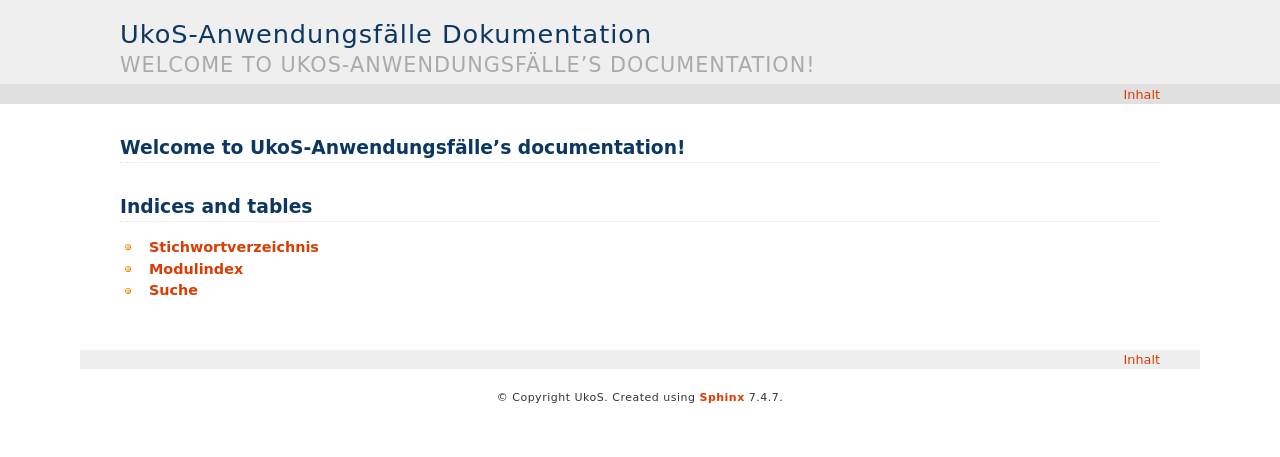
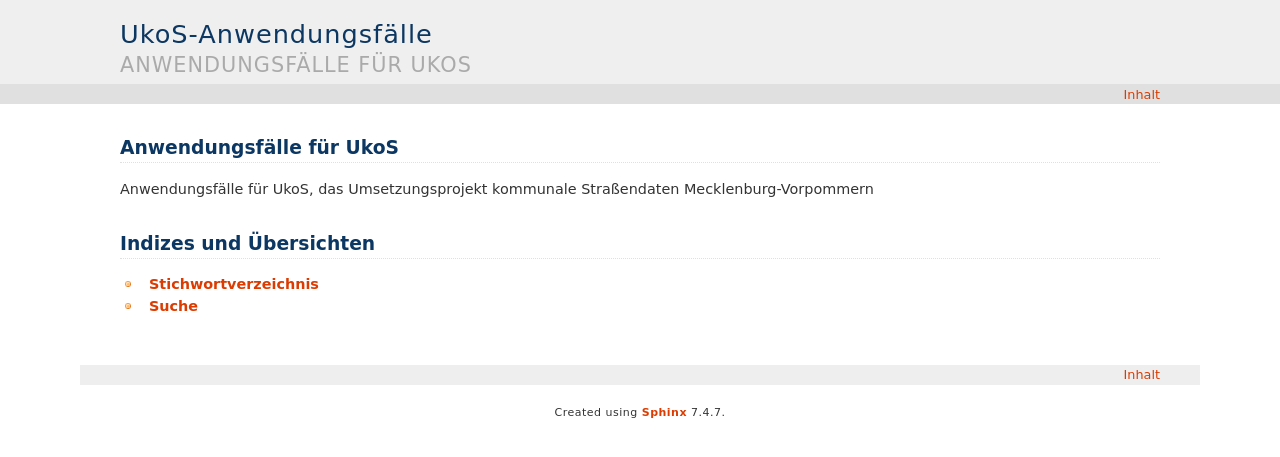
Before and after one commit to rostock/ukos-anwendungsfaelle, a Sphinx documentation site: the page built from source/index.rst, in a window 1280 px wide. Shown: the top 457 px of the page. Built offline with Sphinx 7.4.7, drawn with Linux system fonts in a browser that asks for light colours.

```diff
--- a/source/conf.py
+++ b/source/conf.py
@@ -109,6 +109,12 @@ html_sidebars = {
     ]
 }
 
+html_title = 'Anwendungsfälle für UkoS'
+
+html_short_title = 'UkoS-Anwendungsfälle'
+
+html_show_copyright = False
+
 
 # -- Options for HTMLHelp output ------------------------------------------
 
--- a/source/index.rst
+++ b/source/index.rst
@@ -1,10 +1,7 @@
-.. UkoS-Anwendungsfälle documentation master file, created by
-   sphinx-quickstart on Thu Jan 18 14:14:00 2018.
-   You can adapt this file completely to your liking, but it should at least
-   contain the root `toctree` directive.
+Anwendungsfälle für UkoS
+========================
 
-Welcome to UkoS-Anwendungsfälle's documentation!
-================================================
+Anwendungsfälle für UkoS, das Umsetzungsprojekt kommunale Straßendaten Mecklenburg-Vorpommern
 
 .. toctree::
    :maxdepth: 2
@@ -12,9 +9,8 @@ Welcome to UkoS-Anwendungsfälle's documentation!
 
 
 
-Indices and tables
-==================
+Indizes und Übersichten
+=======================
 
 * :ref:`genindex`
-* :ref:`modindex`
 * :ref:`search`
```
Also changed, not shown: README.md (+1 -1 lines).
